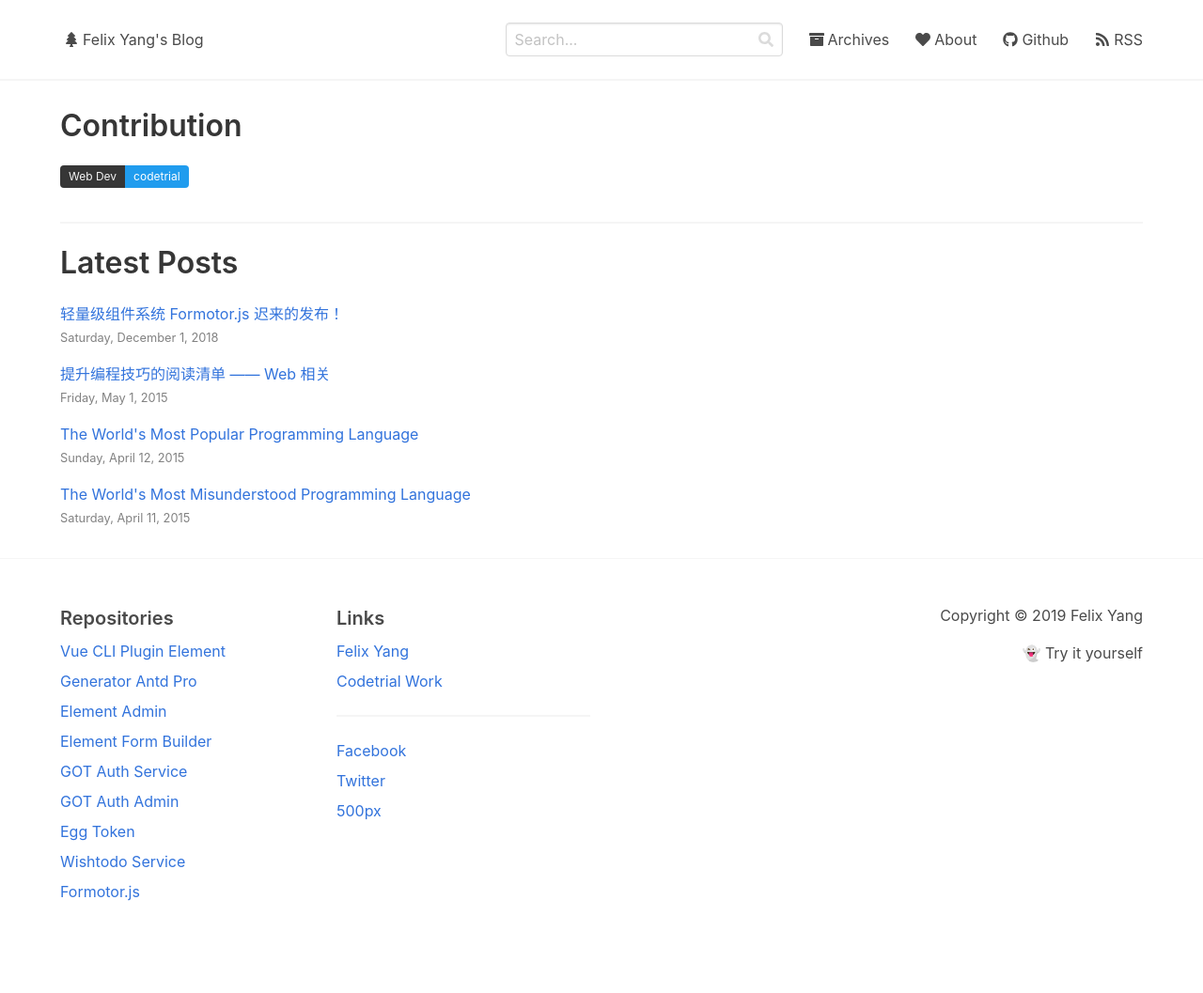
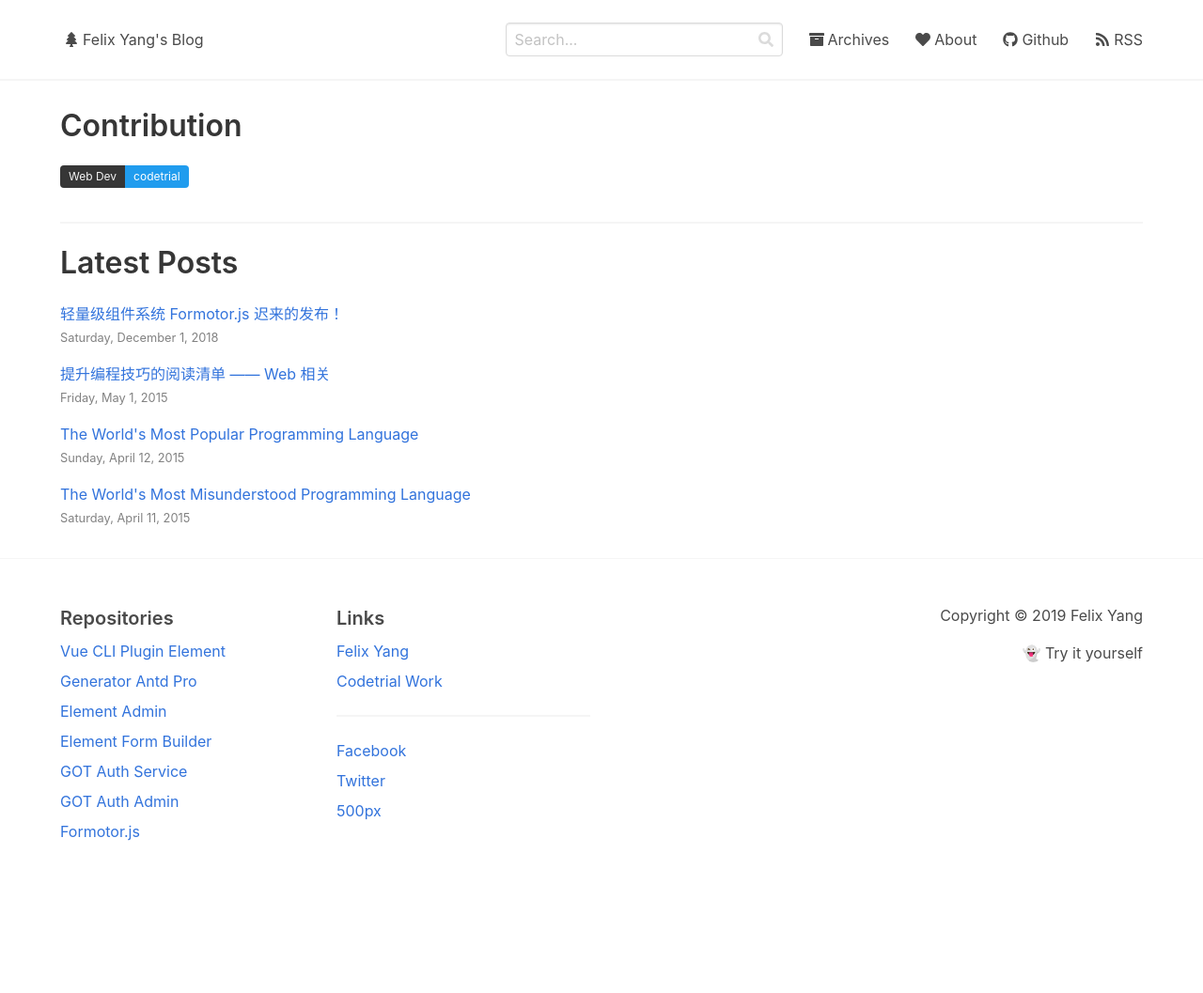
Before and after one commit to felixpy/felixpy.github.io, a Jekyll site: the page built from index.html, in a window 1280 px wide. Shown: the whole page at 94% size. Built offline with Jekyll 4.4.1, drawn with Linux system fonts in a browser that asks for light colours; nearby versions of some CDN libraries; the list of posts is cut into pages by our own code; comment, search, counter and statistics services are not loaded; after the commit the page ends 993 px from its top, so only the background shows below that.

Commit message:
Update footer links

```diff
--- a/_includes/footer.html
+++ b/_includes/footer.html
@@ -20,12 +20,6 @@
         </p>
         <p class="footer-link-item">
           <a target="_blank" href="https://github.com/codetrial/got-auth-admin">GOT Auth Admin</a>
-        </p>
-        <p class="footer-link-item">
-          <a target="_blank" href="https://github.com/codetrial/egg-token">Egg Token</a>
-        </p>
-        <p class="footer-link-item">
-          <a target="_blank" href="https://github.com/codetrial/wish-todo-spring">Wishtodo Service</a>
         </p>
         <p class="footer-link-item">
           <a target="_blank" href="https://github.com/felixpy/formotor">Formotor.js</a>
```
